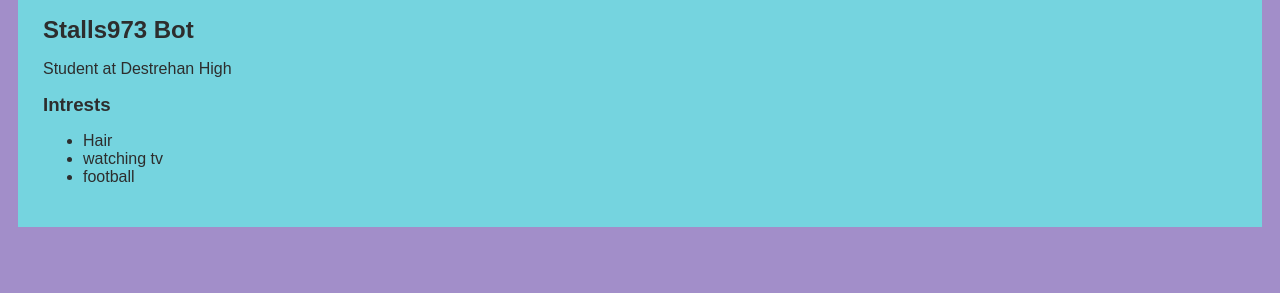
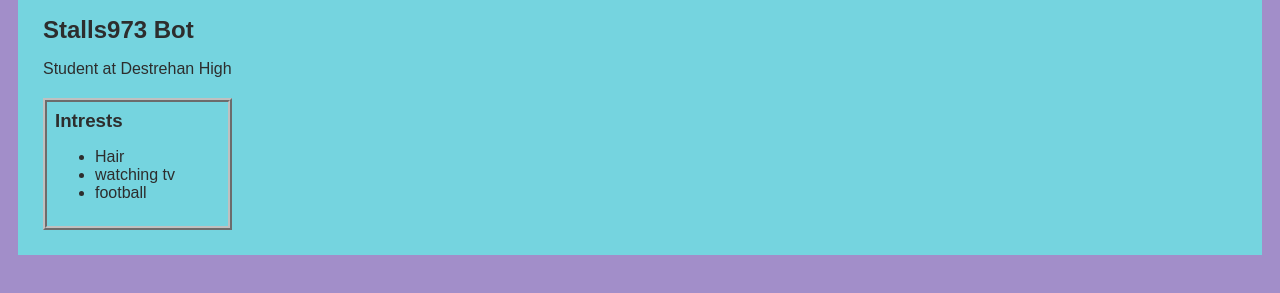
Before and after one commit to stalls973/stalls973.github.io, a plain HTML site: page index.html in a window 1280 px wide. Shown: the part 269-562 px from the top of the page. Drawn offline with Linux system fonts and the light colour scheme.

Commit message:
add index.html and css files

```diff
--- a/index.html
+++ b/index.html
@@ -7,7 +7,7 @@
 
   <body>
     <!-- All content goes here -->
-
+<div id ="all contents">
       <nav>
         <h1>Stalls973's Amazing Website </h1>
       <ul id="nav-ul">
@@ -23,13 +23,14 @@
       </nav>
       <main>
         <!--Sidebar section -->
+
         <div class="sidebar">
         <img class="sidebar-img"src="https://www.nyiad.edu/images/cms/design-articles/six-secrets-setting-free-creativity01-hr.jpg" alt="6 Secrets to Setting Free Your Creativity"/>
         <!-- Content Section -->
             <div class="content">
  <h2>Stalls973 Bot </h2>
         <p>Student at Destrehan High </p>
-        <div id="intrests">
+        <div id="interests">
        <h3>Intrests</h3>
        <ul>
         <li>Hair</li>
```
Also changed, not shown: portfolio.html (+3 -0 lines).
